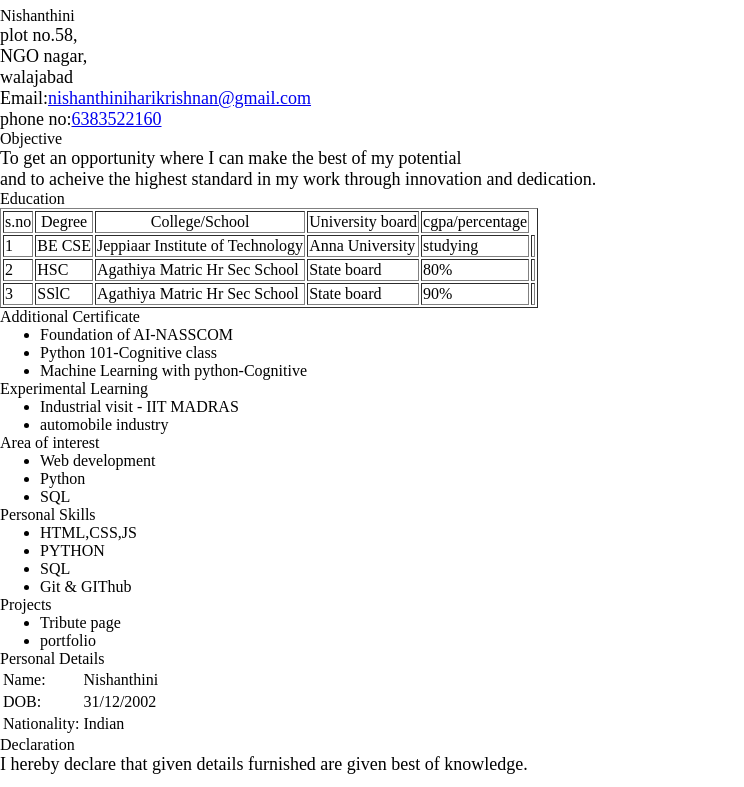
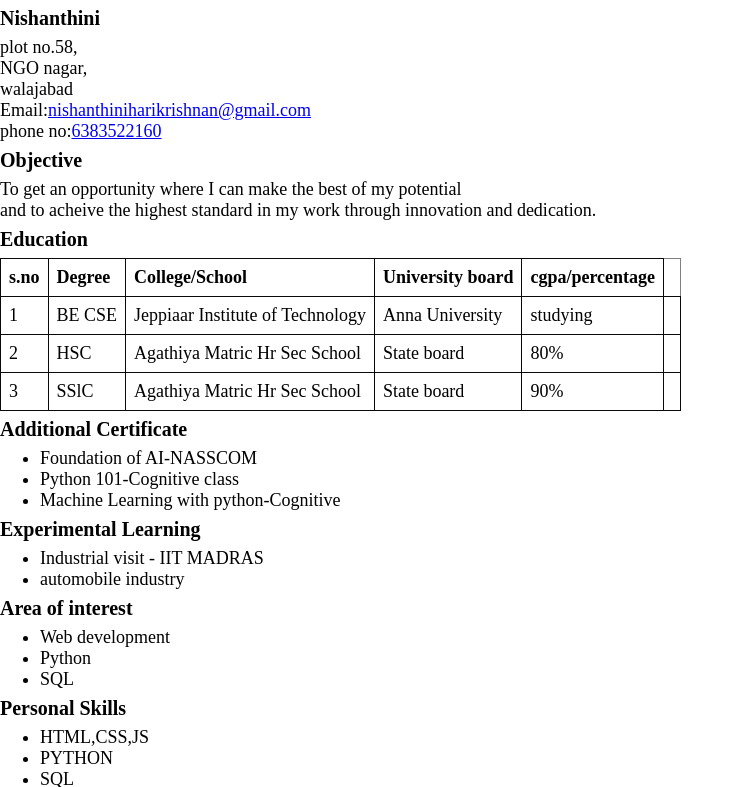
Before and after one commit to nishanthini7/resume, a plain HTML site: page index.html in a window 1280 px wide. Shown: the part 47-834 px from the top of the page, without its empty margins (0-744 px from the left). Drawn offline with Linux system fonts and the light colour scheme.

Commit message:
add main file

```diff
--- a/main.css
+++ b/main.css
@@ -7,7 +7,34 @@ h1{
     font-size: 30px;
     margin-top: 10px;
     margin-bottom: 10px;
+    font-family: 'Times New Roman', Times, serif;
 }
 p{
     font-size: 18px;
+    font-family: 'Times New Roman', Times, serif;
+
 }
+h2{
+    font-size: 20px;
+    margin-top: 7px;
+    margin-bottom: 7px;
+    font-weight: bold;
+}
+table{
+    font-family: 'Times New Roman', Times, serif;
+    border-collapse:collapse;
+    color: black;
+}
+td,th{
+    border:1px solid #090909 ;
+    font-size: 18px;
+    text-align: left;
+    padding: 8px;
+
+}
+th{
+    font-weight: bold;
+}
+ul li{
+    font-size:18px;
+}
```
